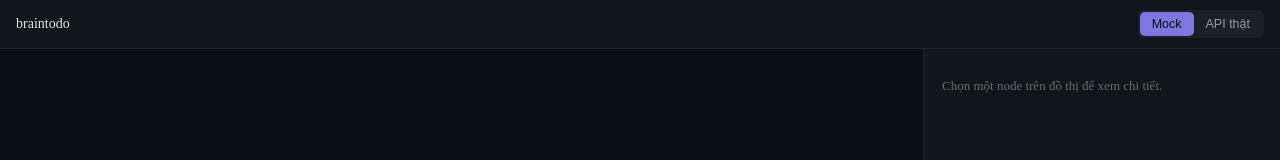
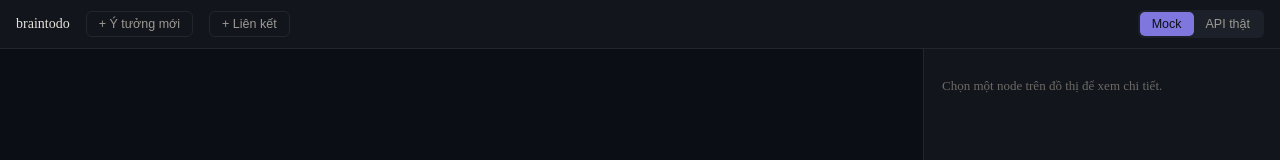
Before and after one commit to Azure06072005/braintodo, a React (Vite) app in the folder braintodo-frontend/: page / in a window 1280 px wide. Shown: the top 160 px of the page. Built offline with nearby package versions, Linux system fonts and the light colour scheme.

Commit message:
update TopBar

```diff
--- a/braintodo-frontend/src/components/TopBar.jsx
+++ b/braintodo-frontend/src/components/TopBar.jsx
@@ -7,12 +7,27 @@ const STATUS_LABEL = {
   disconnected: null,
 };
 
-export default function TopBar({ source, onSourceChange, loading, error, realtimeStatus }) {
+export default function TopBar({
+  source,
+  onSourceChange,
+  loading,
+  error,
+  realtimeStatus,
+  onNewNode,
+  onNewEdge,
+}) {
   const statusInfo = STATUS_LABEL[realtimeStatus];
 
   return (
     <div style={styles.bar}>
       <span style={{ fontSize: 14, fontWeight: 500, color: theme.textPrimary }}>braintodo</span>
+
+      <button onClick={onNewNode} style={styles.newBtn}>
+        + Ý tưởng mới
+      </button>
+      <button onClick={onNewEdge} style={styles.newBtn}>
+        + Liên kết
+      </button>
 
       <div style={{ display: "flex", alignItems: "center", gap: 10, marginLeft: "auto" }}>
         {statusInfo && (
@@ -78,4 +93,14 @@ const styles = {
     borderRadius: 5,
     cursor: "pointer",
   },
+  newBtn: {
+    marginLeft: 16,
+    background: "transparent",
+    border: `1px solid ${theme.panelBorder}`,
+    borderRadius: 6,
+    padding: "5px 12px",
+    fontSize: 12.5,
+    color: theme.textSecondary,
+    cursor: "pointer",
+  },
 };
```
